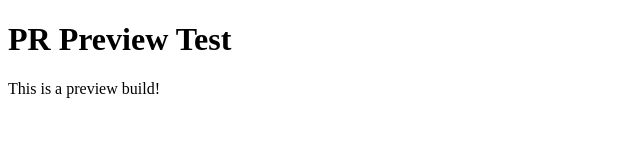
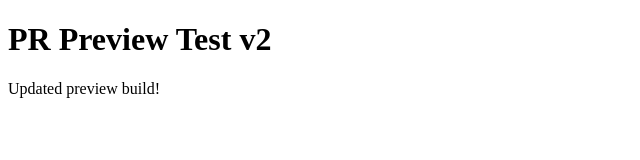
Before and after one commit to vitaliemiron/gc-test-app, a Next.js app: page / in a window 1280 px wide. Shown: the top 160 px of the page, without its empty margins (0-640 px from the left). Built offline with nearby package versions, Linux system fonts and the light colour scheme.

Commit message:
feat: update preview v2

```diff
--- a/app/page.tsx
+++ b/app/page.tsx
@@ -1,8 +1,8 @@
 export default function Home() {
   return (
     <main>
-      <h1>PR Preview Test</h1>
-      <p>This is a preview build!</p>
+      <h1>PR Preview Test v2</h1>
+      <p>Updated preview build!</p>
     </main>
   );
 }
```
